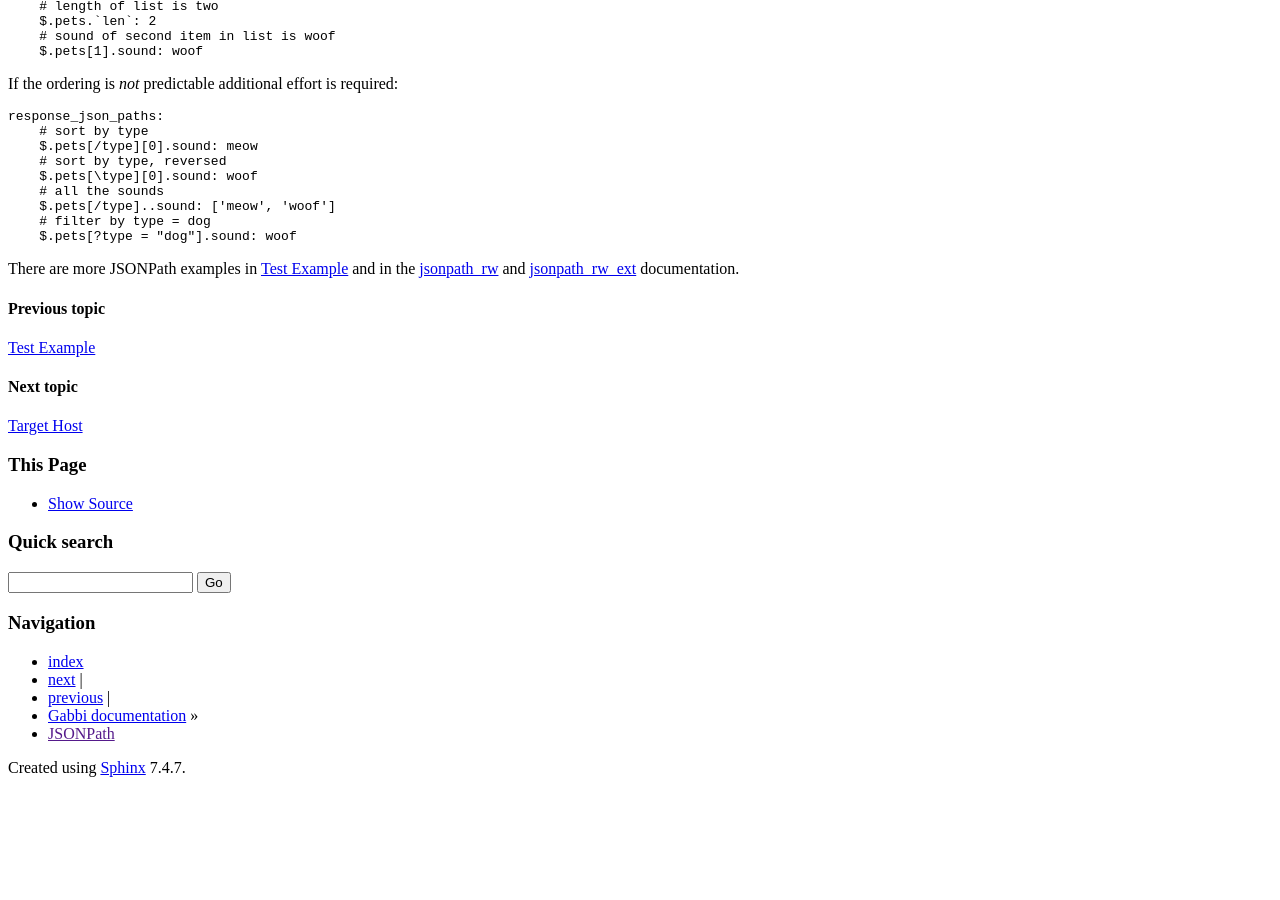
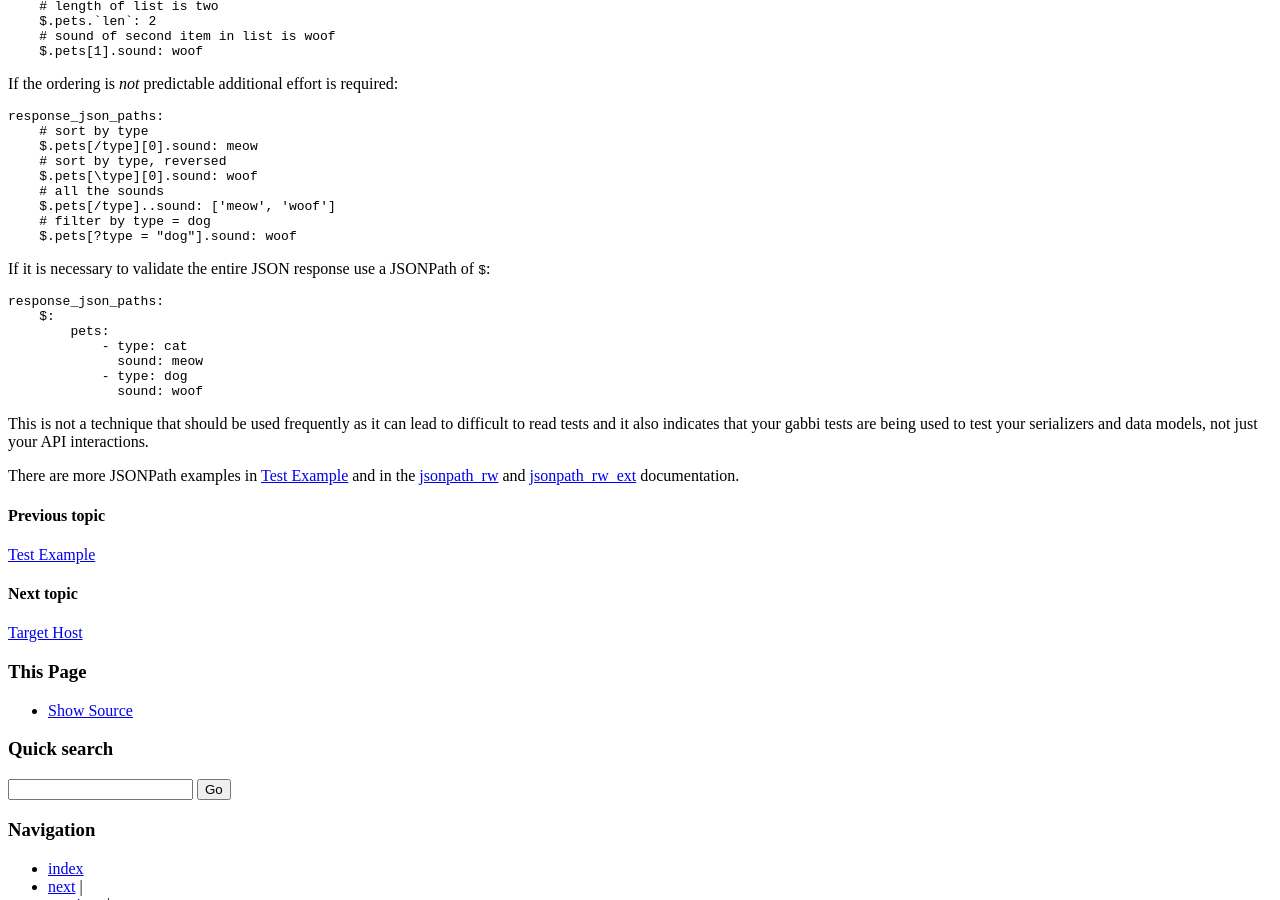
Before and after one commit to cdent/gabbi, a Sphinx documentation site: the page built from docs/source/jsonpath.rst, in a window 1280 px wide and 900 px high, scrolled down 610 px. Built offline with Sphinx 7.4.7, drawn with Linux system fonts in a browser that asks for light colours; comment, search, counter and statistics services are not loaded; before the commit the page ends 1395 px from its top, so only the background shows below that.

Commit message:
Support testing of full json responses
This feature was effectively already there but not fleshed out in
tests nor documentation. Now there are some tests and a short
piece of documentation with a light warning about avoiding overuse.

A slight adjustment was required in data handling to deal with
empty lists and empty objects.

Fixes #113

```diff
--- a/docs/source/jsonpath.rst
+++ b/docs/source/jsonpath.rst
@@ -48,6 +48,22 @@ If the ordering is *not* predictable additional effort is required::
         # filter by type = dog
         $.pets[?type = "dog"].sound: woof
 
+If it is necessary to validate the entire JSON response use a
+JSONPath of ``$``::
+
+    response_json_paths:
+        $:
+            pets:
+                - type: cat
+                  sound: meow
+                - type: dog
+                  sound: woof
+
+This is not a technique that should be used frequently as it can
+lead to difficult to read tests and it also indicates that your
+gabbi tests are being used to test your serializers and data models,
+not just your API interactions.
+
 There are more JSONPath examples in :doc:`example` and in the
 `jsonpath_rw`_ and `jsonpath_rw_ext`_ documentation.
 
```
Also changed, not shown: 2 other files.
